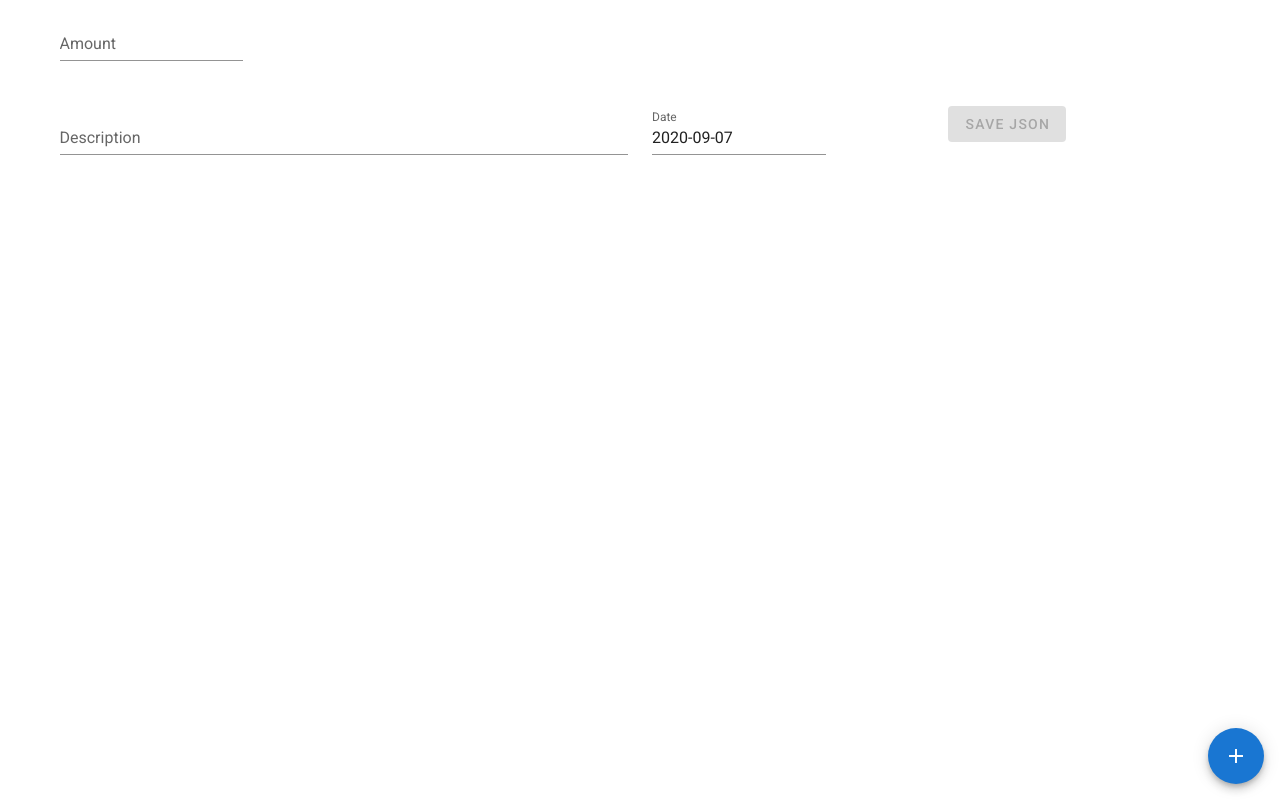
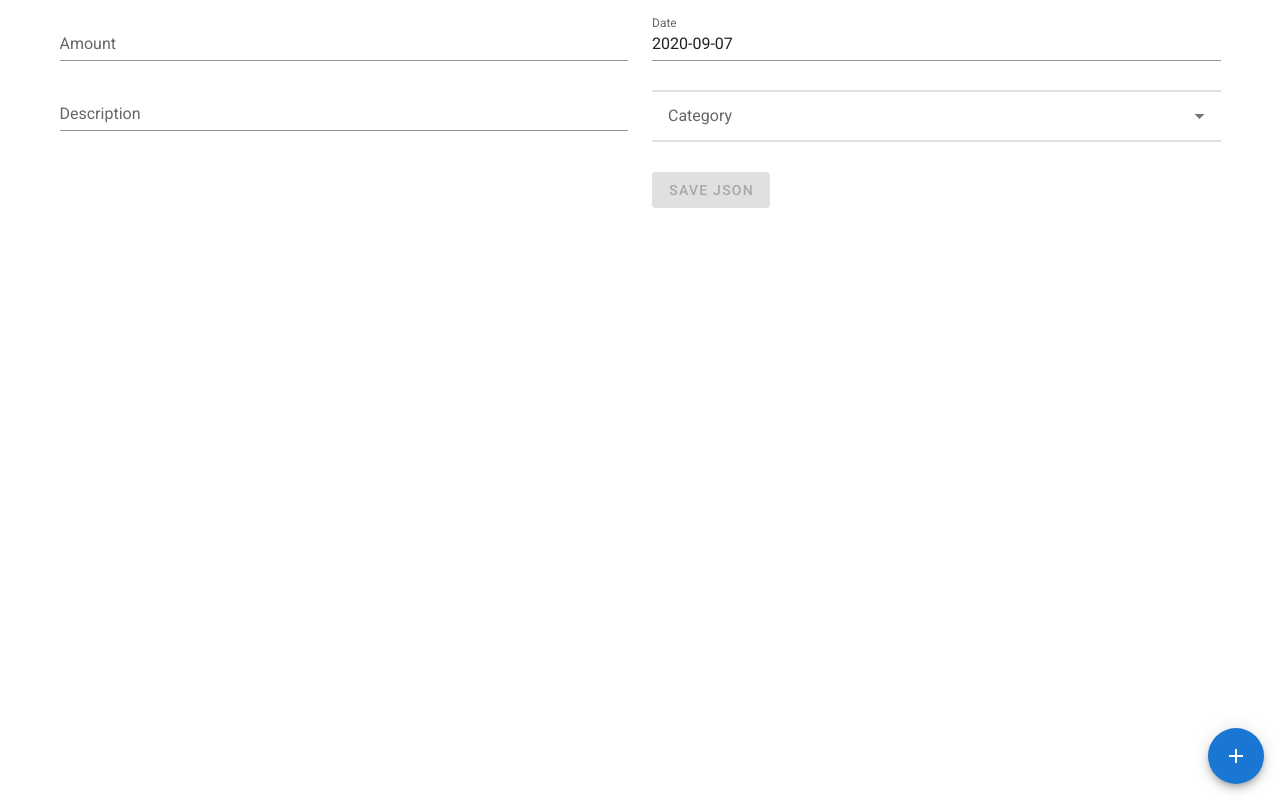
Before and after one commit to NickHatherly/Group6-Money-Mate, a Vue app: page /Textinput in a window 1280 px wide. Built offline with nearby package versions, Linux system fonts and the light colour scheme.

Commit message:
drop down category

```diff
--- a/src/views/Textinput.vue
+++ b/src/views/Textinput.vue
@@ -1,23 +1,19 @@
 <template>
+  <v-form v-model="isValid" cols="60" md="6">
     <v-container>
       <v-row>
-      <v-form v-model="isValid" cols="60" md="6">
-        <v-col>
+        <v-col cols="10" md="6">
           <v-text-field
             v-model="amount"
             label="Amount"
             :rules="[v => !!v || 'Please Enter an Amount']"
             required
           ></v-text-field>
-        </v-col>
-      </v-form>
-      <v-col cols="10" md="6"></v-col>
 
-      <v-col cols="10" md="6">
           <v-text-field v-model="description" label="Description"></v-text-field>
         </v-col>
 
-      <v-col cols="10" md="6" lg="2">
+        <v-col cols="10" md="6">
           <v-menu
             ref="date"
             v-model="menu"
@@ -36,12 +32,19 @@
               <v-btn text color="primary" @click="$refs.date.save(date)">OK</v-btn>
             </v-date-picker>
           </v-menu>
-      </v-col>
-      <v-col offset-md="1">
+
+          <v-overflow-btn
+            class="my-2"
+            :items="dropdown_category"
+            label="Category"
+            target="#dropdown-example"
+          ></v-overflow-btn>
+
           <v-btn :disabled="!isValid" @click="addTransaction()">Save json</v-btn>
         </v-col>
       </v-row>
     </v-container>
+  </v-form>
 </template>
 
 
@@ -51,6 +54,16 @@ import { mapState } from "vuex";
 
 export default {
   data: () => ({
+    dropdown_category: [
+      "Food",
+      "Entertainment",
+      "Bills",
+      "Utilities",
+      "Health",
+      "Transport",
+      "Shopping",
+      "groceries",
+    ],
     date: new Date().toISOString().substr(0, 10),
     menu: false,
     store,
```
Lines whose indentation alone changed are shown as unchanged.
